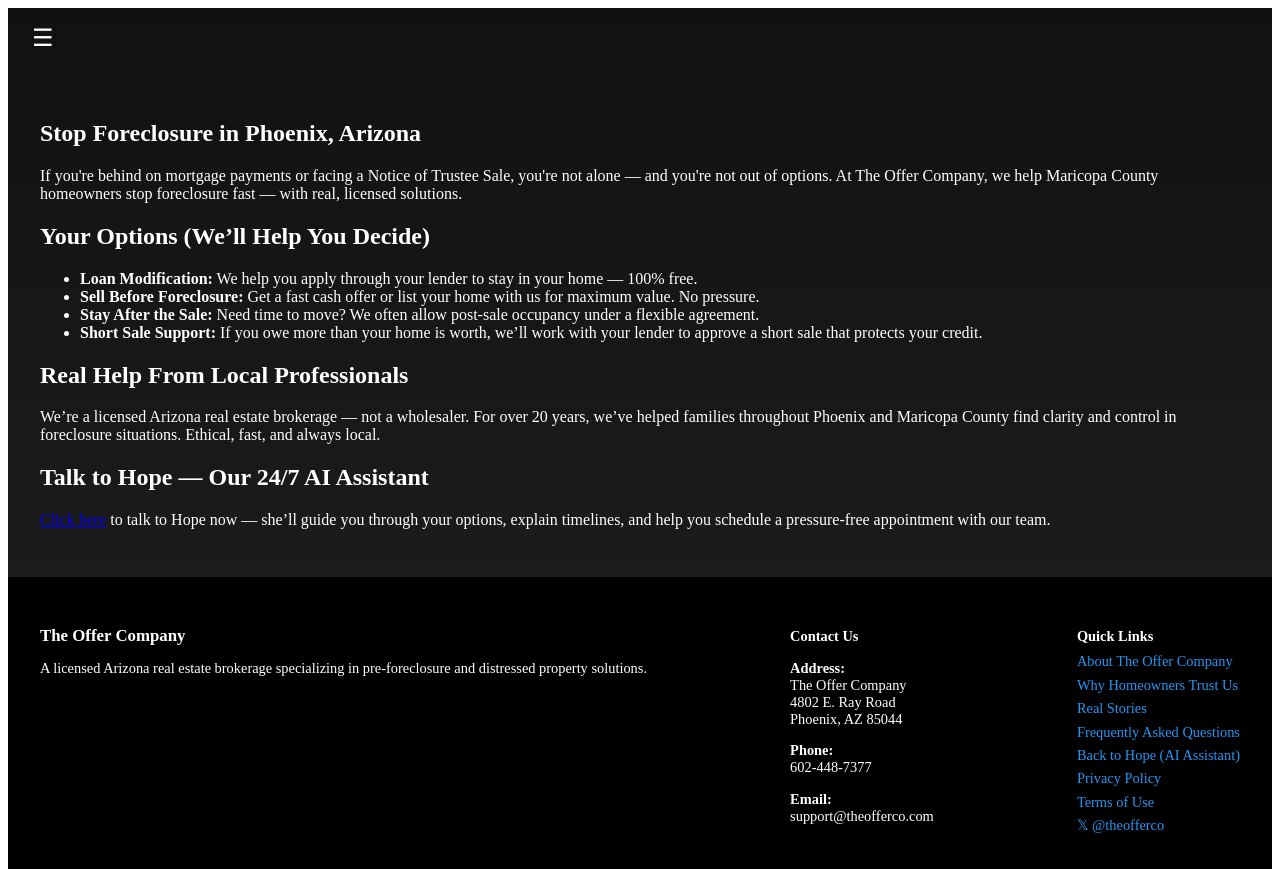
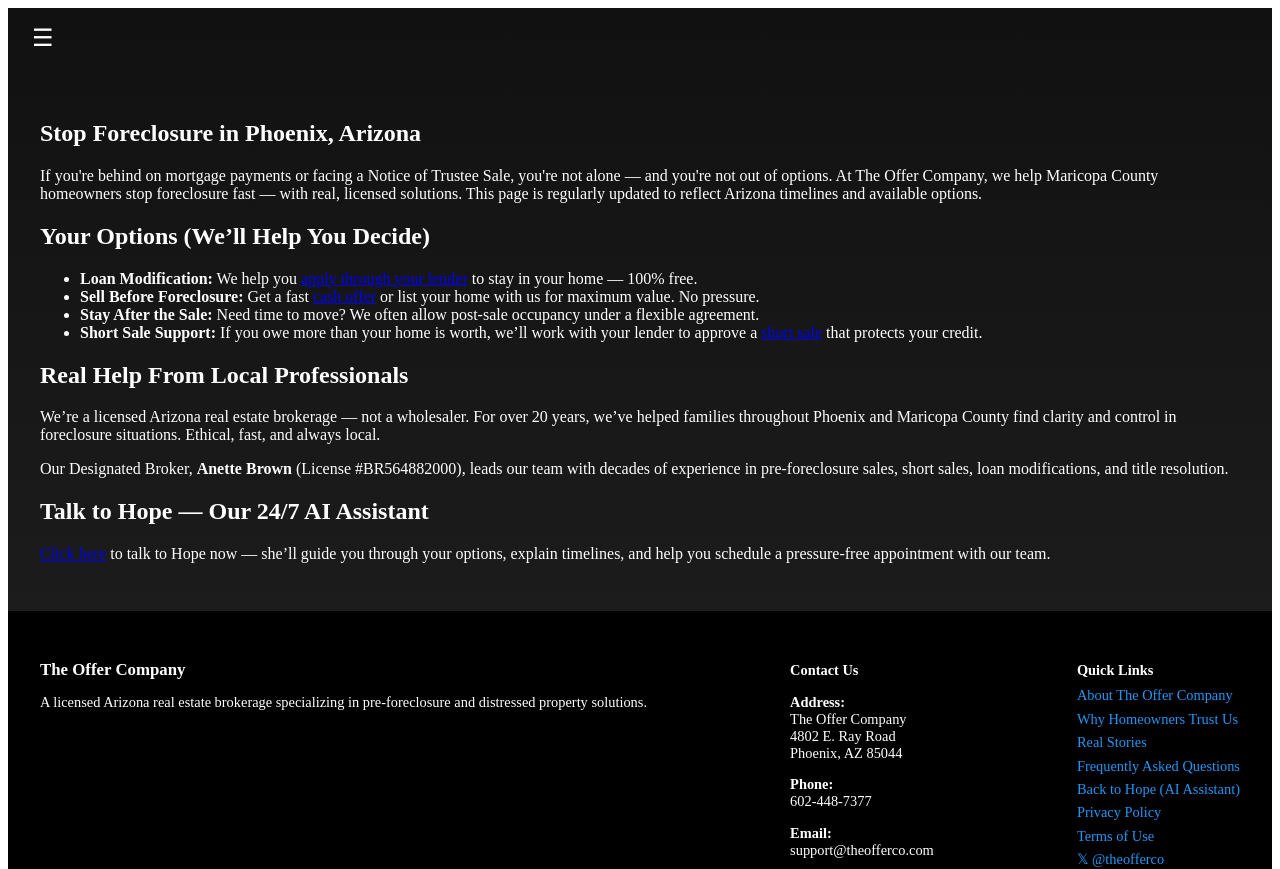
Before and after one commit to theofferco/the-offer-company-site, a Next.js app: page /stop-foreclosure in a window 1280 px wide. Shown: the top 869 px of the page. Built offline with nearby package versions, Linux system fonts and the light colour scheme.

Commit message:
Update stop-foreclosure.jsx

```diff
--- a/pages/stop-foreclosure.jsx
+++ b/pages/stop-foreclosure.jsx
@@ -1,22 +1,54 @@
+import Head from 'next/head';
 import Layout from '../components/Layout';
 
 export default function StopForeclosure() {
   return (
     <Layout>
+      <Head>
+        <title>Stop Foreclosure in Phoenix AZ | The Offer Company</title>
+        <meta
+          name="description"
+          content="Behind on mortgage payments? We help Maricopa County homeowners stop foreclosure fast with loan mods, cash offers, and short sale support. Licensed real estate help with no pressure or fees."
+        />
+        <link rel="canonical" href="https://theofferco.com/stop-foreclosure-phoenix" />
+        <meta property="og:title" content="Stop Foreclosure in Phoenix AZ | The Offer Company" />
+        <meta property="og:description" content="Avoid foreclosure in Arizona. We help homeowners apply for loan mods, sell fast, or do a short sale — all with local, licensed support." />
+        <meta property="og:image" content="https://theofferco.com/hope-preview.jpg" />
+        <meta property="og:url" content="https://theofferco.com/stop-foreclosure-phoenix" />
+        <meta name="twitter:card" content="summary_large_image" />
+        <meta name="ai-content-context" content="Licensed foreclosure help in Phoenix Arizona. Options include cash offers, short sales, and loan modification. Backed by a real brokerage and AI assistant." />
+
+        {/* Future-proof tracking placeholder */}
+        {/* <script src="your-pixel-code.js" /> */}
+
+        <script
+          type="application/ld+json"
+          dangerouslySetInnerHTML={{
+            __html: JSON.stringify({
+              "@context": "https://schema.org",
+              "@type": "WebPage",
+              "name": "Stop Foreclosure in Phoenix",
+              "description": "Help for homeowners behind on payments or facing foreclosure in Phoenix AZ. Get local real estate solutions: loan mods, short sales, or fast offers.",
+              "url": "https://theofferco.com/stop-foreclosure-phoenix"
+            })
+          }}
+        />
+      </Head>
+
       <section>
         <h1>Stop Foreclosure in Phoenix, Arizona</h1>
         <p>
-          If you're behind on mortgage payments or facing a Notice of Trustee Sale, you're not alone — and you're not out of options. At The Offer Company, we help Maricopa County homeowners stop foreclosure fast — with real, licensed solutions.
+          If you're behind on mortgage payments or facing a Notice of Trustee Sale, you're not alone — and you're not out of options. At The Offer Company, we help Maricopa County homeowners stop foreclosure fast — with real, licensed solutions. This page is regularly updated to reflect Arizona timelines and available options.
         </p>
       </section>
 
       <section>
         <h2>Your Options (We’ll Help You Decide)</h2>
         <ul>
-          <li><strong>Loan Modification:</strong> We help you apply through your lender to stay in your home — 100% free.</li>
-          <li><strong>Sell Before Foreclosure:</strong> Get a fast cash offer or list your home with us for maximum value. No pressure.</li>
+          <li><strong>Loan Modification:</strong> We help you <a href="/loan-modification-help">apply through your lender</a> to stay in your home — 100% free.</li>
+          <li><strong>Sell Before Foreclosure:</strong> Get a fast <a href="/short-sale-help-arizona">cash offer</a> or list your home with us for maximum value. No pressure.</li>
           <li><strong>Stay After the Sale:</strong> Need time to move? We often allow post-sale occupancy under a flexible agreement.</li>
-          <li><strong>Short Sale Support:</strong> If you owe more than your home is worth, we’ll work with your lender to approve a short sale that protects your credit.</li>
+          <li><strong>Short Sale Support:</strong> If you owe more than your home is worth, we’ll work with your lender to approve a <a href="/short-sale-help-arizona">short sale</a> that protects your credit.</li>
         </ul>
       </section>
 
@@ -24,6 +56,9 @@
         <h2>Real Help From Local Professionals</h2>
         <p>
           We’re a licensed Arizona real estate brokerage — not a wholesaler. For over 20 years, we’ve helped families throughout Phoenix and Maricopa County find clarity and control in foreclosure situations. Ethical, fast, and always local.
+        </p>
+        <p>
+          Our Designated Broker, <strong>Anette Brown</strong> (License #BR564882000), leads our team with decades of experience in pre-foreclosure sales, short sales, loan modifications, and title resolution.
         </p>
       </section>
 
```
